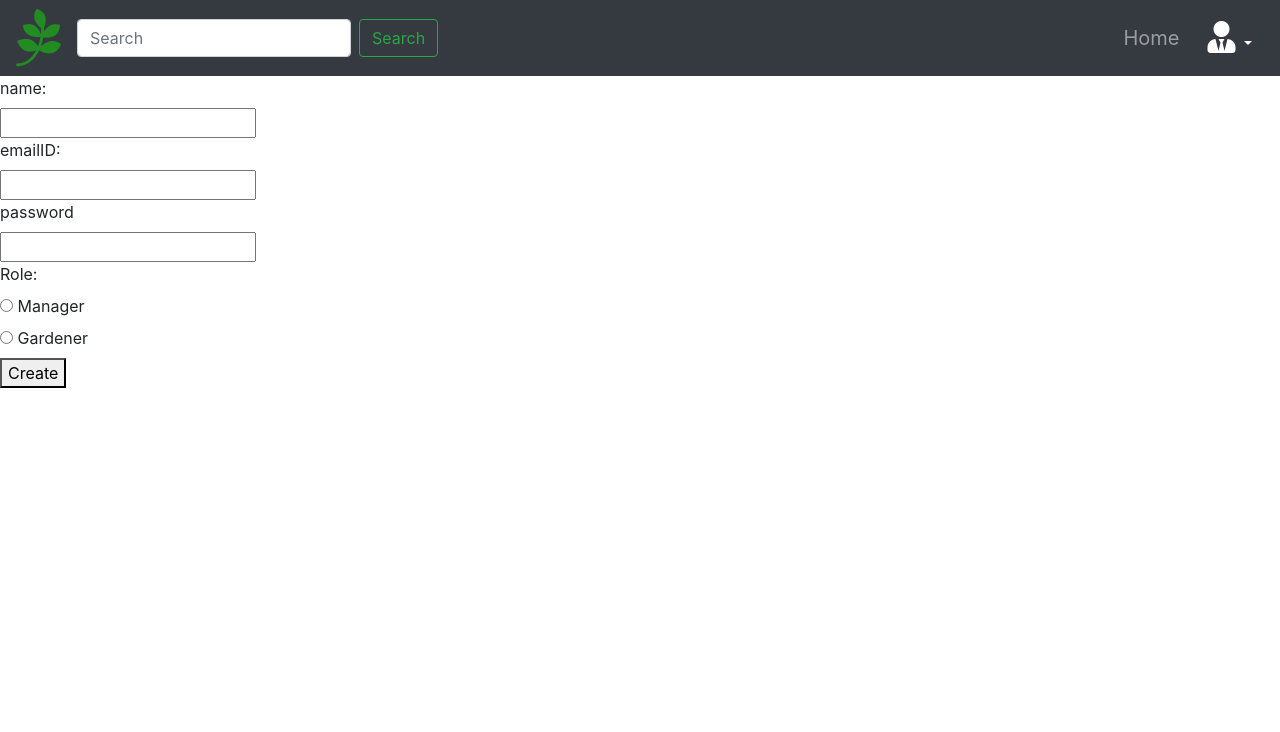
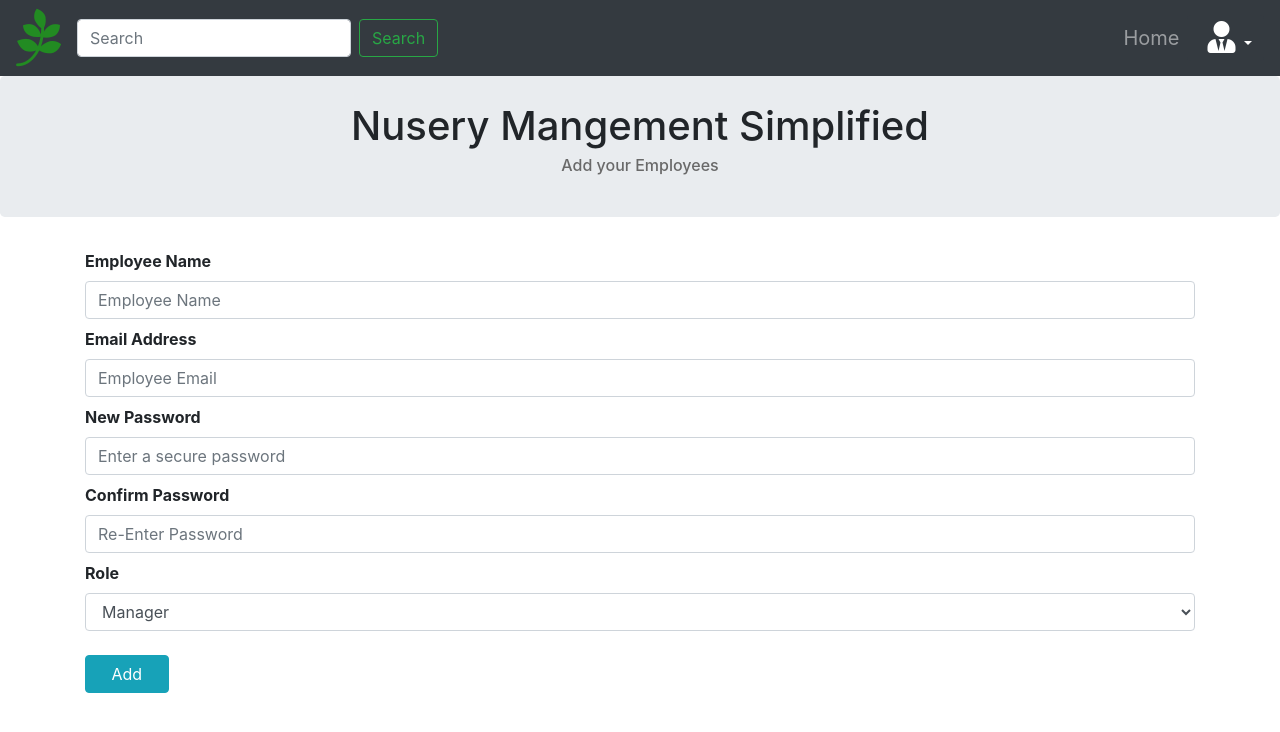
Before and after one commit to 00NoisyMime00/nursery_management_project, a Flask app: page /add_manager in a window 1280 px wide. Shown: the top 732 px of the page. Run offline with Flask 2, Linux system fonts and the light colour scheme; the visitor is signed in with stand-in values (Sample User, id 1); parts of the project's set-up code (start-up, migrations or seed data) failed here and were passed over; some libraries are stand-ins or nearby versions.

Commit message:
updated add employee form, fixed directory structure for plant images

```diff
--- a/app/mod_manager/controllers.py
+++ b/app/mod_manager/controllers.py
@@ -124,7 +124,7 @@ def add_plant():
 
             plantType = plantTypeInfo.query.filter_by(plantTypeName=plantName, nID=nID).first()
 
-            IMG_DIR = os.path.join(BASE_IMG_DIR, '{nID}/{typeID}'.format(nID=nID, typeID=plantType.plantTypeID))
+            IMG_DIR = os.path.join(BASE_IMG_DIR, 'plants/{nID}/{typeID}'.format(nID=nID, typeID=plantType.plantTypeID))
 
             Path(IMG_DIR).mkdir(parents=True, exist_ok=True)
 
--- a/app/mod_owner/controllers.py
+++ b/app/mod_owner/controllers.py
@@ -23,7 +23,7 @@ from werkzeug.security import check_password_hash, generate_password_hash
 # import checked_logged_in function
 from app.mod_auth.controllers import check_logged_in
 
-from app.mod_owner.forms import registerNurseryForm
+from app.mod_owner.forms import registerNurseryForm, RegisterWorker
 
 # Define the blueprint: 'customer', set its url prefix: app.url/auth
 mod_owner = Blueprint('owner', __name__, url_prefix='/')
@@ -40,11 +40,12 @@ def index():
 def add_manager():
     print(check_logged_in(1))
     if check_logged_in(1):
-        if request.method == 'POST':
-            username = request.form['name']
-            emailID = request.form['emailID']
-            password = request.form['password']
-            role = request.form['role']
+        form = RegisterWorker(request.form)
+        if request.method == 'POST' and form.validate():
+            username = form.name.data
+            emailID = form.email.data
+            password = form.password.data
+            role = int(form.role.data)
             error = None
 
             if not username:
@@ -62,7 +63,7 @@ def add_manager():
                 db.session.commit()
                 return redirect(url_for('owner.index'))
 
-        return render_template('owner/add_employee.html', role = str(session['role']))
+        return render_template('owner/add_employee.html',form = form,title = "Add Manager Page", role = str(session['role']))
     return redirect(url_for('landing.index'))
 
 # YET TO ADD FILTERS
--- a/app/mod_owner/forms.py
+++ b/app/mod_owner/forms.py
@@ -18,3 +18,13 @@ class registerNurseryForm(Form):
     country = StringField('Country', [validators.Length(min=1, max=100), validators.DataRequired(),])
     labour = FloatField('Labour Cost', [validators.DataRequired()])
     maintenance = FloatField('Maintenance Cost', [validators.DataRequired()])
+
+class RegisterWorker(Form):
+    name = StringField('Employee Name', [validators.Length(min=4, max=25), validators.DataRequired(),])
+    email = StringField('Email Address', [validators.Length(min=6, max=35), validators.DataRequired(),])
+    password = PasswordField('New Password', [
+        validators.DataRequired(),
+        validators.EqualTo('confirm', message='Passwords must match')
+    ])
+    confirm = PasswordField('Confirm Password')
+    role = SelectField('Role', choices=[('2','Manager'),('3','Gardener')])
--- a/app/templates/landing/index.html
+++ b/app/templates/landing/index.html
@@ -9,9 +9,9 @@
 
 {% block content %}
     {% if role is not none %}
-
-        <div class="text-center h1 text-danger">Welcome {{ user_name }}</div>
-
+        <div class="jumbotron h1 text-center">
+            Welcome {{ user_name }}
+        </div>
     {% else %}
 
         <div class="jumbotron h1 text-center">
--- a/app/templates/macros.html
+++ b/app/templates/macros.html
@@ -144,6 +144,21 @@
 {% endmacro %}
 <!-- nurseries macro ends -->
 
+<!-- Macro for rendering form fields -->
+{% macro render_field(field) %}
+  <dt>{{ field.label }}
+  <dd>{{ field(**kwargs)|safe }}
+  {% if field.errors %}
+    <ul class=errors>
+    {% for error in field.errors %}
+      <li>{{ error }}</li>
+    {% endfor %}
+    </ul>
+  {% endif %}
+  </dd>
+{% endmacro %}
+<!-- Form Field Macro ends -->
+
 <!-- Macro for rendering Plants -->
 
 {% macro render_plants(plant_list) %}
--- a/app/templates/owner/add_employee.html
+++ b/app/templates/owner/add_employee.html
@@ -1,6 +1,8 @@
 {% extends 'base.html' %}
 {% set active_page = 'add_employee' %}
 {% set role = role|default(none) %}
+<!-- Importing macro to render form fields -->
+{% from "macros.html" import render_field %}
 
 {% block title %}
     Add Employee
@@ -9,22 +11,23 @@
 {% block content %}
     {% if role == '1' %}
 
-    <form method="POST" action="{{ url_for('owner.add_manager') }}">
-        <label for="fname">name:</label><br>
-        <input type="text" id="name" name="name" required><br>
-        <label for="emailID">emailID:</label><br>
-        <input type="text" id="emailID" name="emailID" required><br>
-        <label for="password">password</label><br>
-        <input type="password" id="password" name="password" required><br>
+        <div style = "padding: 2%;"class="jumbotron h1 text-center">
+            Nusery Mangement Simplified
+            <p style="padding-top: 0.5%; color: dimgray; font-size: medium;";">Add your Employees</p>
+        </div>
 
-        <label>Role:</label><br>
-        <input type="radio" id="role" name="role" value="2" required>
-        <label for="male">Manager</label><br>
-        <input type="radio" id="role" name="role" value="3">
-        <label for="female">Gardener</label><br>
-
-        <button type="submit" name="submit">Create</button>
-    </form>
+        <div class="container">
+            <form method="POST" action="{{ url_for('owner.add_manager') }}" enctype ="multipart/form-data">
+            <dl>
+                {{ render_field(form.name ,placeholder = "Employee Name",class = "form-control") }}
+                {{ render_field(form.email,placeholder = "Employee Email",class = "form-control") }}
+                {{ render_field(form.password,placeholder = "Enter a secure password",class = "form-control") }}
+                {{ render_field(form.confirm,placeholder = "Re-Enter Password",class = "form-control") }}
+                {{ render_field(form.role,placeholder = "Select Role",class = "form-control") }}
+            </dl>
+            <p><input type=submit value="   Add   " class="btn btn-info mt-2"></p>
+            </form>
+        </div>
 
     {% endif %}
 {% endblock %}
```
Also changed, not shown: app/templates/auth/signin.html (+2 -13 lines), app/templates/auth/signup.html (+2 -12 lines).
